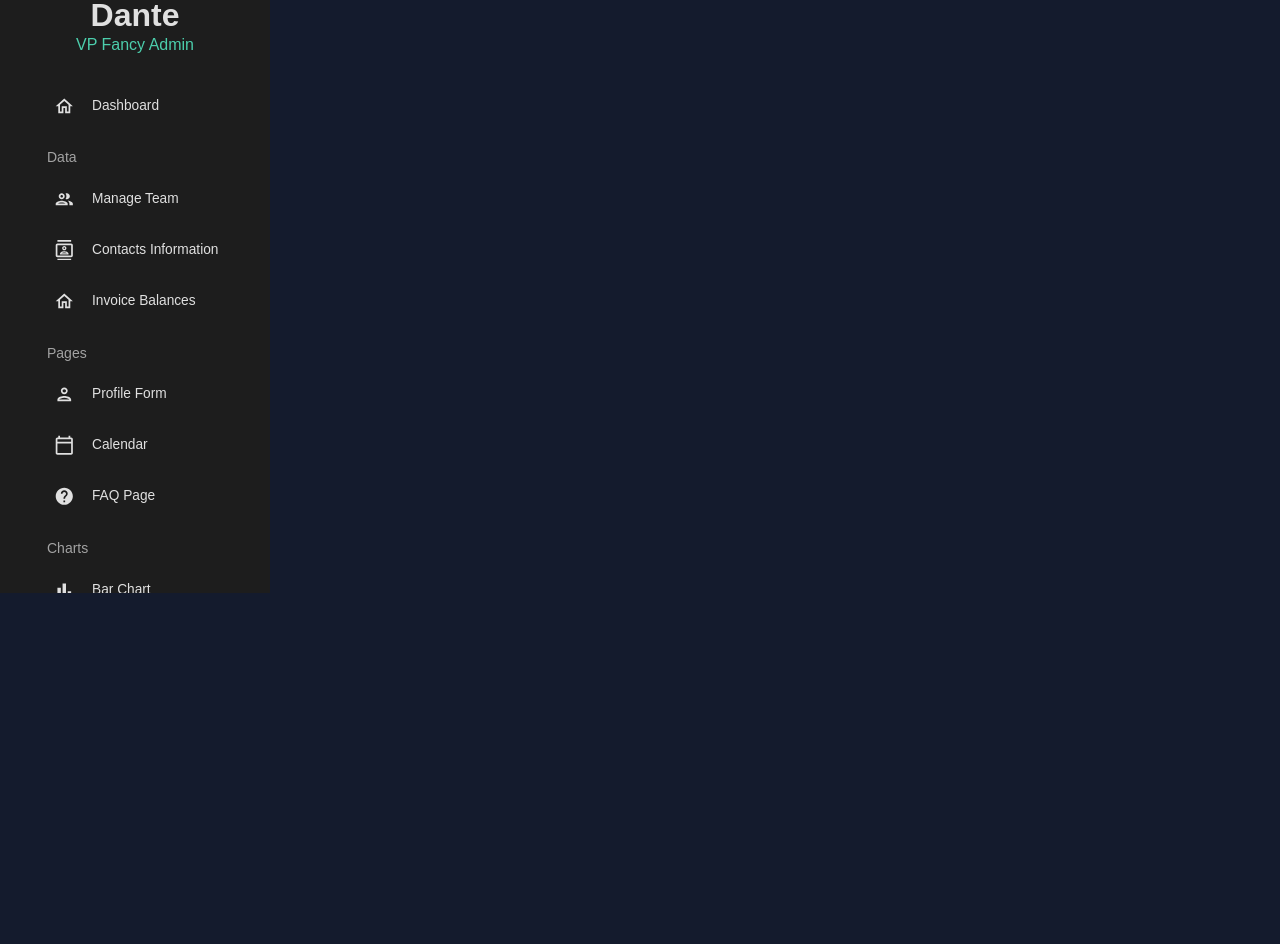
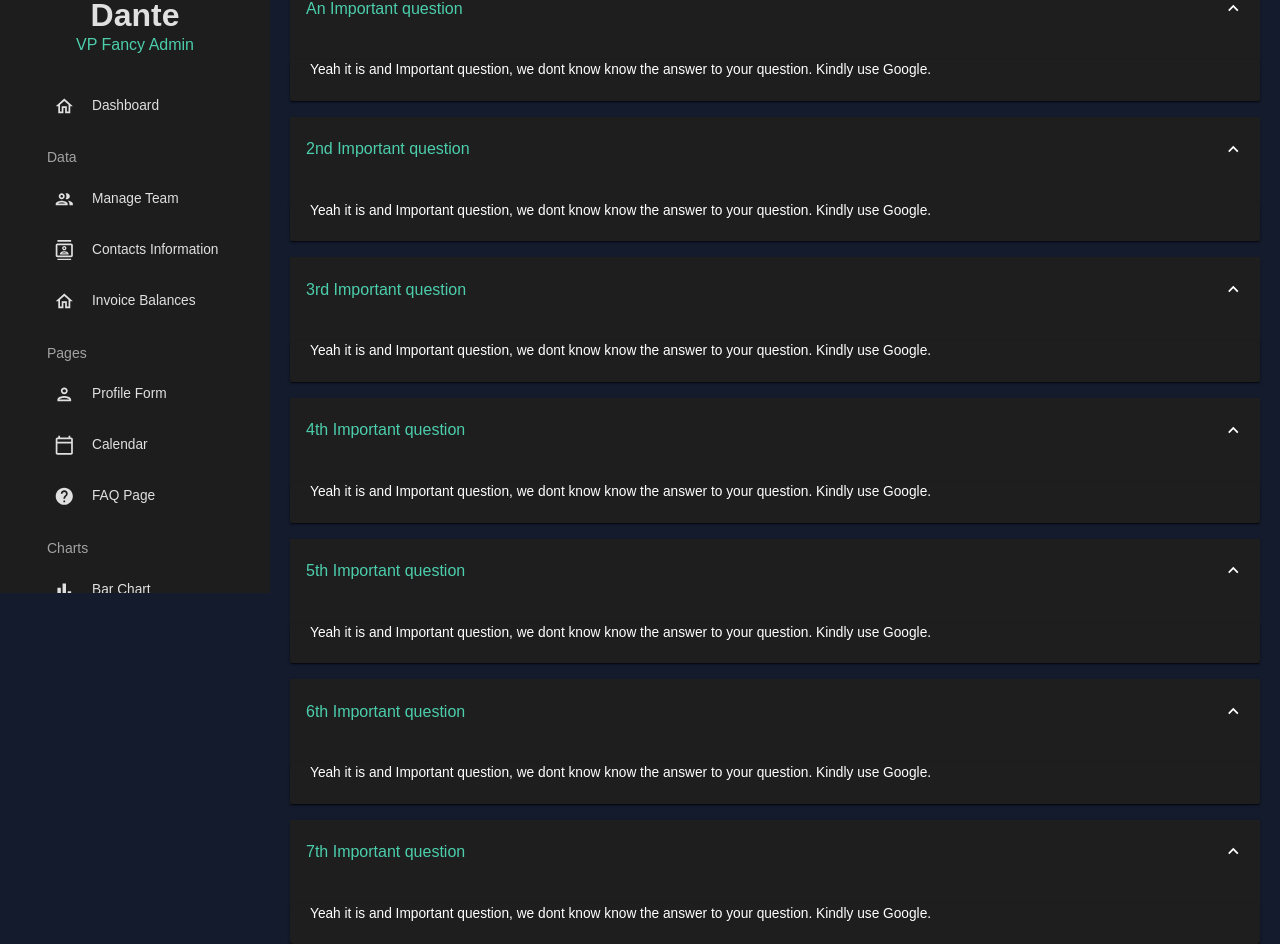
Before and after one commit to dmcdante007/AdminDashboard, a React (Create React App) app: page /faq in a window 1280 px wide. Shown: the part 207-1151 px from the top of the page. Before the commit the page ends 800 px from the top, so only its background shows below. Built offline with nearby package versions, Linux system fonts and the light colour scheme.

Commit message:
"Created-FAQ-page-using-Accordion"

```diff
--- a/src/App.js
+++ b/src/App.js
@@ -9,11 +9,12 @@ import Contacts from "./scenes/contacts";
 import Invoices from "./scenes/invoices";
 import Form from "./scenes/form";
 import Calendar from "./scenes/calendar";
+import FAQ from "./scenes/faq";
 // import Bar from "./scenes/bar";
 
 // import Line from "./scenes/line";
 // import Pie from "./scenes/pie";
-// import FAQ from "./scenes/faq";
+
 // import Geography from "./scenes/geography";
 
 
@@ -36,11 +37,12 @@ function App() {
               <Route path="/invoices" element={<Invoices />} />
               <Route path="/form" element={<Form />} />
               <Route path="/calendar" element={<Calendar/>}/>
+              <Route path="/faq" element={<FAQ/>}/>
               {/*
                 <Route path="/bar" element={<Bar/>}/>
                 <Route path="/pie" element={<Pie/>}/>
                 <Route path="/line" element={<Line/>}/>
-                <Route path="/faq" element={<FAQ/>}/>
+
                 <Route path="/geography" element={<Geography/>}/>
 
 */}
--- /dev/null
+++ b/src/scenes/faq/index.jsx
@@ -0,0 +1,124 @@
+import { Box, useTheme, Typography } from "@mui/material";
+import Accordion from "@mui/material/Accordion";
+import AccordionDetails from "@mui/material/Accordion";
+import AccordionSummary from "@mui/material/AccordionSummary";
+import ExpandMoreIcon from "@mui/icons-material/ExpandMore";
+import { tokens } from "../../theme";
+import Header from "../../components/Header";
+
+const FAQ = () => {
+  const theme = useTheme();
+  const colors = tokens(theme.palette.mode);
+
+  return (
+    <Box m="20px">
+      <Header title="FAQ" subtitle="Frequently Asked Questions Page" />
+
+      <Accordion defaultExpanded>
+        <AccordionSummary expandIcon={<ExpandMoreIcon />}>
+          <Typography color={colors.greenAccent[500]} variant="h5">
+            An Important question
+          </Typography>
+        </AccordionSummary>
+        <AccordionDetails >
+          <Typography m='20px'>
+            Yeah it is and Important question, we dont know know the answer to
+            your question. Kindly use Google.
+          </Typography>
+        </AccordionDetails>
+      </Accordion>
+
+      <Accordion defaultExpanded>
+        <AccordionSummary expandIcon={<ExpandMoreIcon />}>
+          <Typography color={colors.greenAccent[500]} variant="h5">
+            2nd Important question
+          </Typography>
+        </AccordionSummary>
+
+        <AccordionDetails>
+          <Typography m='20px'>
+            Yeah it is and Important question, we dont know know the answer to
+            your question. Kindly use Google.
+          </Typography>
+        </AccordionDetails>
+      </Accordion>
+
+      <Accordion defaultExpanded>
+        <AccordionSummary expandIcon={<ExpandMoreIcon />}>
+          <Typography color={colors.greenAccent[500]} variant="h5">
+            3rd Important question
+          </Typography>
+        </AccordionSummary>
+
+        <AccordionDetails>
+          <Typography m='20px'>
+            Yeah it is and Important question, we dont know know the answer to
+            your question. Kindly use Google.
+          </Typography>
+        </AccordionDetails>
+      </Accordion>
+
+      <Accordion defaultExpanded>
+        <AccordionSummary expandIcon={<ExpandMoreIcon />}>
+          <Typography color={colors.greenAccent[500]} variant="h5">
+            4th Important question
+          </Typography>
+        </AccordionSummary>
+
+        <AccordionDetails>
+          <Typography m='20px'>
+            Yeah it is and Important question, we dont know know the answer to
+            your question. Kindly use Google.
+          </Typography>
+        </AccordionDetails>
+      </Accordion>
+
+      <Accordion defaultExpanded>
+        <AccordionSummary expandIcon={<ExpandMoreIcon />}>
+          <Typography color={colors.greenAccent[500]} variant="h5">
+            5th Important question
+          </Typography>
+        </AccordionSummary>
+
+        <AccordionDetails>
+          <Typography m='20px'>
+            Yeah it is and Important question, we dont know know the answer to
+            your question. Kindly use Google.
+          </Typography>
+        </AccordionDetails>
+      </Accordion>
+
+      <Accordion defaultExpanded>
+        <AccordionSummary expandIcon={<ExpandMoreIcon />}>
+          <Typography color={colors.greenAccent[500]} variant="h5">
+            6th Important question
+          </Typography>
+        </AccordionSummary>
+
+        <AccordionDetails>
+          <Typography m='20px'>
+            Yeah it is and Important question, we dont know know the answer to
+            your question. Kindly use Google.
+          </Typography>
+        </AccordionDetails>
+      </Accordion>
+
+      <Accordion defaultExpanded>
+        <AccordionSummary expandIcon={<ExpandMoreIcon />}>
+          <Typography color={colors.greenAccent[500]} variant="h5">
+            7th Important question
+          </Typography>
+        </AccordionSummary>
+
+        <AccordionDetails>
+          <Typography m='20px'>
+            Yeah it is and Important question, we dont know know the answer to
+            your question. Kindly use Google.
+          </Typography>
+        </AccordionDetails>
+      </Accordion>
+    </Box>
+  );
+};
+
+export default FAQ;
--- a/src/scenes/global/SideBar.jsx
+++ b/src/scenes/global/SideBar.jsx
@@ -16,6 +16,7 @@ import PieChartOutlinedIcon from "@mui/icons-material/PieChartOutlined";
 import TimelineOutlinedIcon from "@mui/icons-material/TimelineOutlined";
 import MenuOutlinedIcon from "@mui/icons-material/MenuOutlined";
 import MapOutlinedIcon from "@mui/icons-material/MapOutlined";
+import profilePic from '../../assests/3.jpg'
 
 const Item = ({ title, to, icon, selected, setSelected }) => {
   const theme = useTheme();
@@ -95,7 +96,7 @@ const SideBar = () => {
                   alt="profile-user"
                   width="100px"
                   height="100px"
-                  src={`../../assests/3.jpg`}
+                  src={profilePic}
                   style={{ cursor: "pointer", borderRadius: "50%" }}
                 />
               </Box>
```
Also changed, not shown: src/assests/3.jpg (renamed from public/assests/3.jpg).
